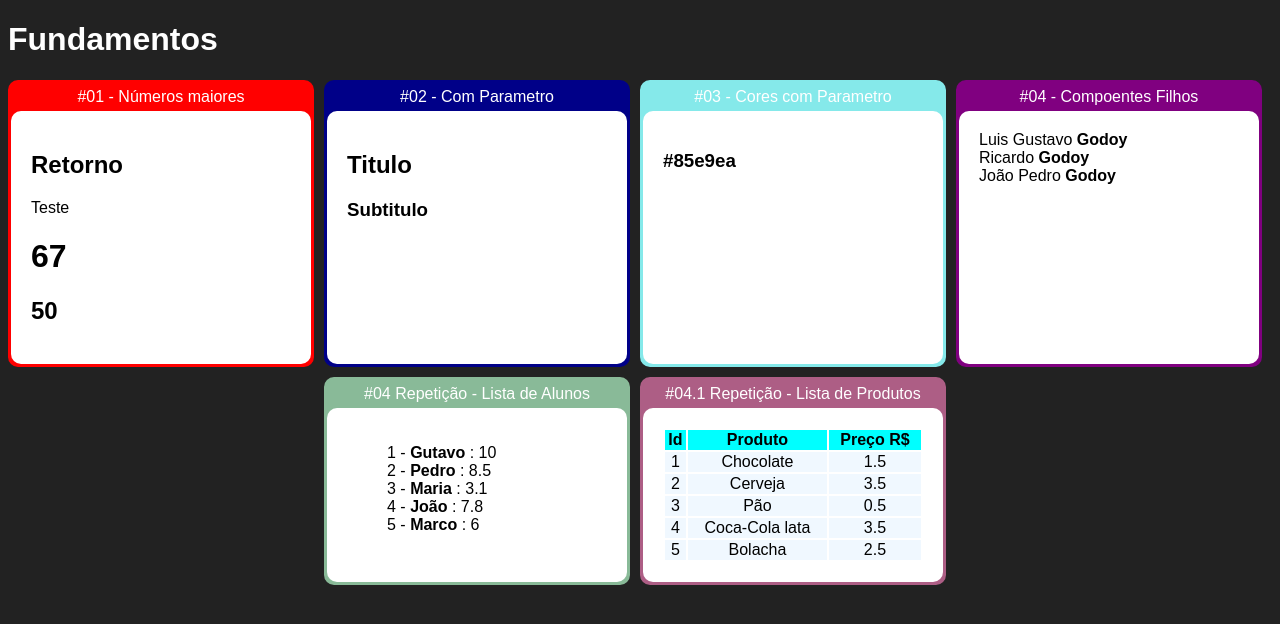
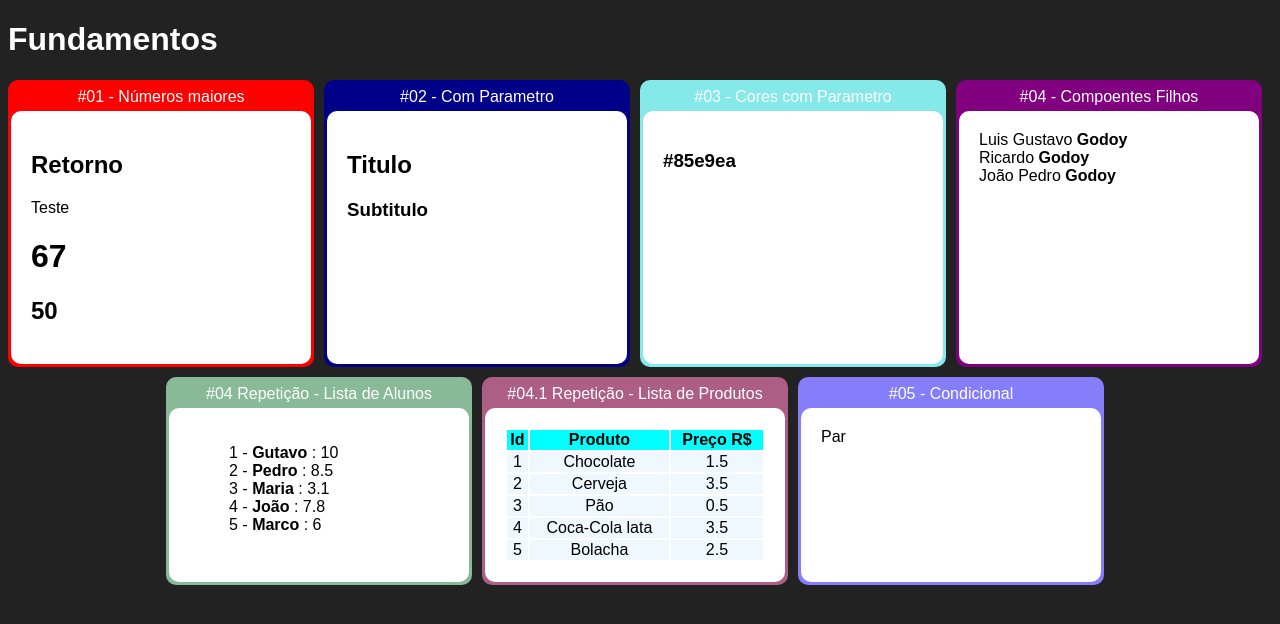
Before and after one commit to Scrowszinho/ReactJs, a React (Create React App) app in the folder Primeira aula/: page / in a window 1280 px wide. Shown: the top 624 px of the page. Built offline with nearby package versions, Linux system fonts and the light colour scheme.

Commit message:
Aula: Condicional por ternario direto

```diff
--- a/Primeira aula/src/App.jsx
+++ b/Primeira aula/src/App.jsx
@@ -9,6 +9,7 @@ import Cor from './components/basics/Cor';
 import Membro from './components/basics/Membro';
 import ListaAluno from './components/repeticao/ListaAluno';
 import TabelaProdutos from './components/repeticao/TabelaProdutos';
+import ParOuImpar from './components/condicional/ParOuImpar';
 var cor = Cor();
 
 export default () => {
@@ -39,6 +40,9 @@ export default () => {
                 <Card titulo={'#04.1 Repetição - Lista de Produtos'} color={Cor()}>
                    <TabelaProdutos></TabelaProdutos>
                 </Card>
+                <Card titulo={'#05 - Condicional'} color={Cor()}>
+                   <ParOuImpar num={20}></ParOuImpar>
+                </Card>
             </div>
         </div>
     );
--- /dev/null
+++ b/Primeira aula/src/components/condicional/ParOuImpar.jsx
@@ -0,0 +1,11 @@
+import React from 'react';
+
+export default props => {
+    return (
+        <div>
+            {props.num % 2 === 0 ?
+                <span>Par</span> :
+                <span>Impar</span>}
+        </div>
+    );
+}
```
